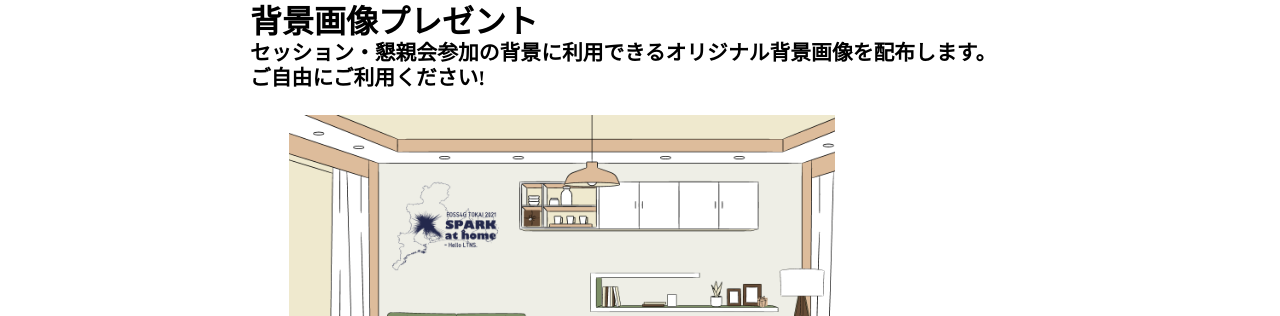
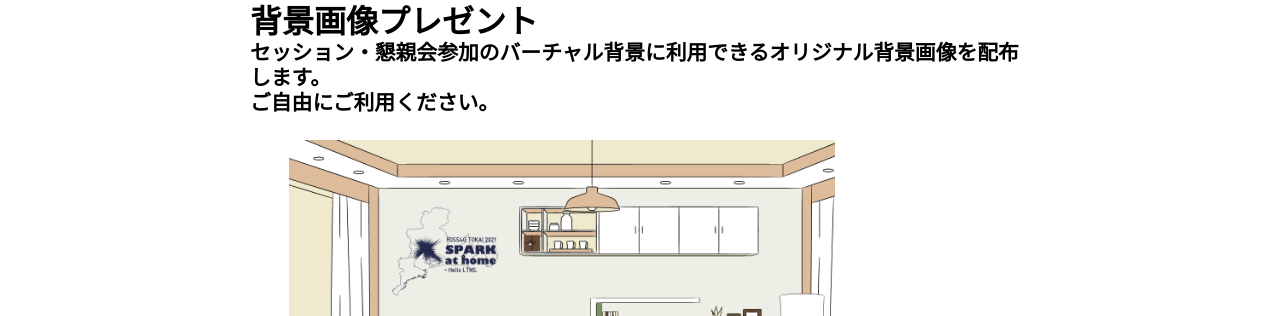
Before and after one commit to ctyo/2021, a plain HTML site: page index.html in a window 1280 px wide. Shown: the part 802-1118 px from the top of the page. Drawn offline with nearby package versions, Linux system fonts and the light colour scheme; a web font is replaced by a local one.

Commit message:
deploy: 4af5a1645ce595f2423a0bfd124baca9ecc7200b

```diff
--- a/index.html
+++ b/index.html
@@ -74,9 +74,9 @@
                 <h2 class="mb-4">
                     背景画像プレゼント
                     <p>
-                        セッション・懇親会参加の背景に利用できるオリジナル背景画像を配布します。
+                        セッション・懇親会参加のバーチャル背景に利用できるオリジナル背景画像を配布します。
                         <br />
-                        ご自由にご利用ください!
+                        ご自由にご利用ください。
                     </p>
                     <p>
                         <img src="assets/img/1.png" style="width: 80%; max-width: 100%; padding: 1% 5%" />
```
